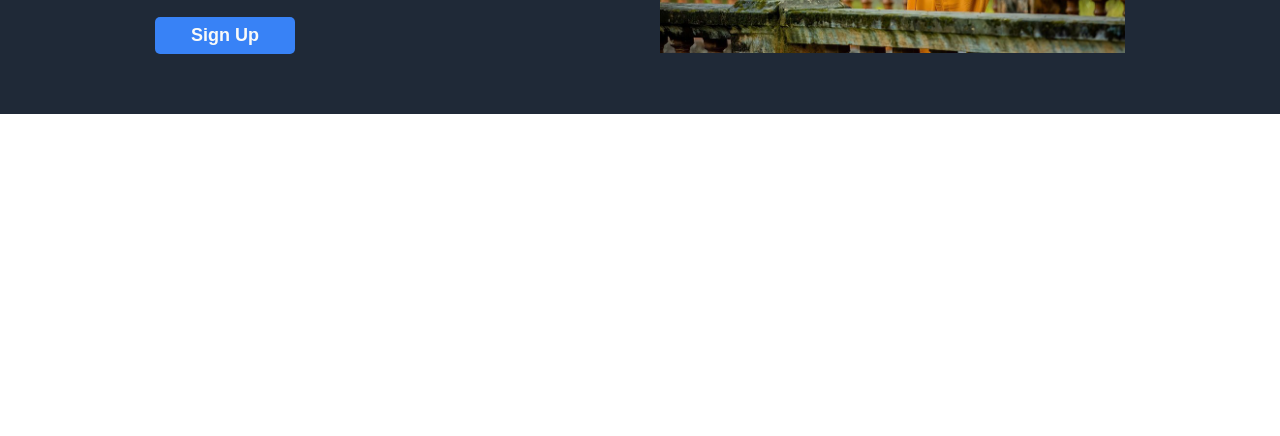
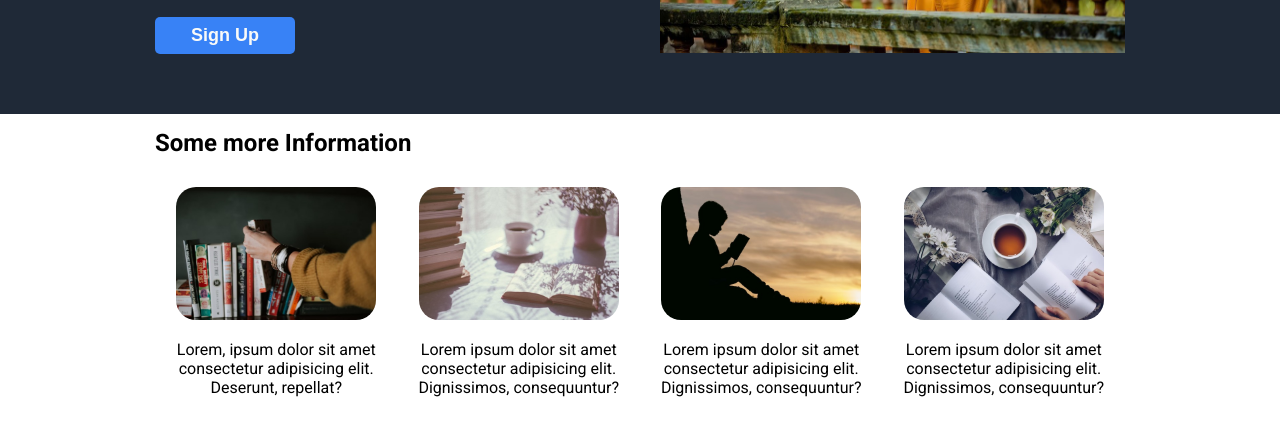
Before and after one commit to edizorici/odin-landing, a plain HTML site: page index.html in a window 1280 px wide. Shown: the part 298-734 px from the top of the page. Drawn offline with Linux system fonts and the light colour scheme.

Commit message:
Add images for the card section and structure

```diff
--- a/index.html
+++ b/index.html
@@ -35,5 +35,31 @@
         <img class="hero-img" src="images/main-img.jpg" alt="Hero Img" />
       </div>
     </section>
+    <section class="cards">
+      <div class="wide-container">
+      <h2>Some more Information</h2></div>
+      <div class="wide-container">
+        <div class="card">
+          <img src="images/card-pic1.jpg" alt="Picture">
+            <p>Lorem, ipsum dolor sit amet consectetur adipisicing elit. Deserunt, repellat?</p>
+          </img>
+        </div>
+        <div class="card">
+          <img src="images/card-pic2.jpg" alt="Picture">
+            <p>Lorem ipsum dolor sit amet consectetur adipisicing elit. Dignissimos, consequuntur?</p>
+          </img>
+        </div>
+        <div class="card">
+          <img src="images/card-pic3.jpg" alt="Picture">
+          <p>Lorem ipsum dolor sit amet consectetur adipisicing elit. Dignissimos, consequuntur?</p>
+          </img>
+        </div>
+        <div class="card">
+          <img src="images/card-pic4.jpg" alt="Picture">
+          <p>Lorem ipsum dolor sit amet consectetur adipisicing elit. Dignissimos, consequuntur?</p>
+          </img>
+        </div>
+      </div>
+    </section>
   </body>
 </html>
--- a/styles.css
+++ b/styles.css
@@ -29,7 +29,9 @@ button {
   border: none;
   background-color: inherit;
 }
-
+img {
+  min-width: 100px;
+}
 .header,
 .hero {
   background-color: var(--dark-blue);
@@ -64,7 +66,8 @@ button {
   gap: 40px;
 }
 
-.hero .wide-container * {
+.hero .wide-container *,
+.cards .wide-container * {
   flex: 1;
 }
 
@@ -84,10 +87,6 @@ button {
   color: var(--light-grey);
 }
 
-.hero-img {
-  min-width: 200px;
-}
-
 .hero-btn {
   background-color: var(--light-blue);
   font-size: 18px;
@@ -97,3 +96,19 @@ button {
   color: var(--almost-white);
   width: 140px;
 }
+
+.cards .wide-container {
+  justify-content: space-between;
+}
+
+.card {
+  display: flex;
+  flex-direction: column;
+  align-items: center;
+  text-align: center;
+}
+.card img {
+  width: 200px;
+  border-radius: 20px;
+  margin-bottom: 20px;
+}
```
Also changed, not shown: images/card-pic1.jpg (added), images/card-pic2.jpg (added), images/card-pic3.jpg (added), images/card-pic4.jpg (added).
